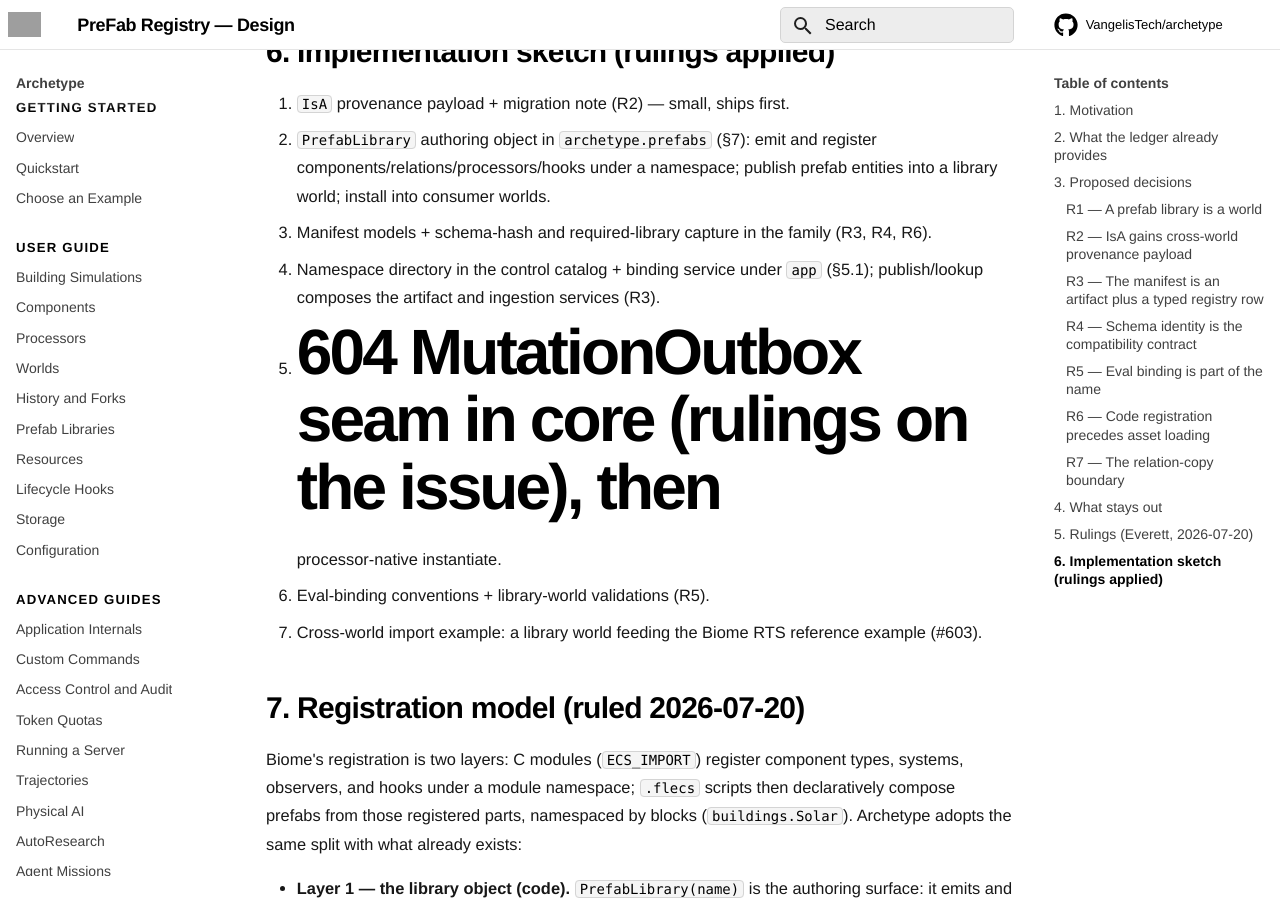
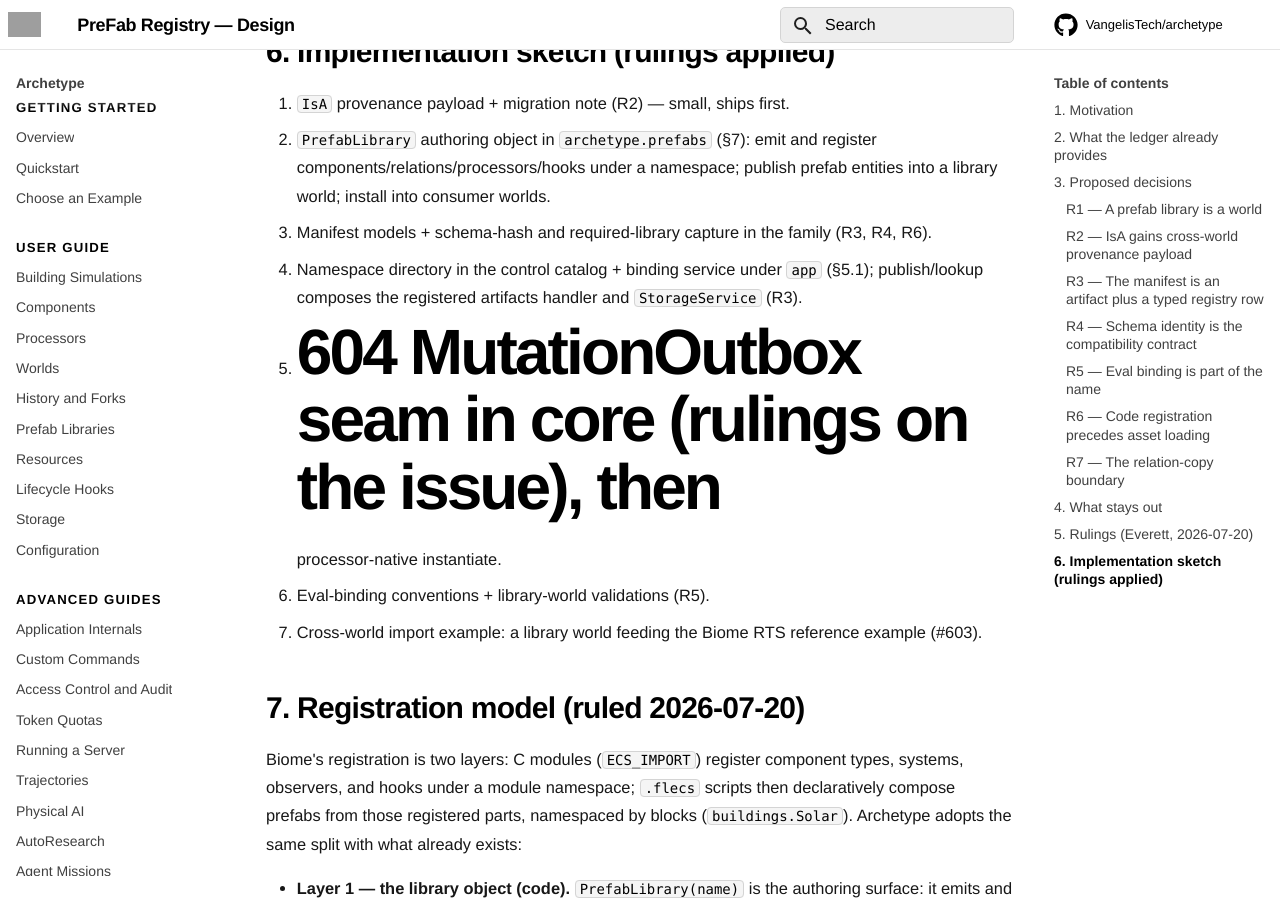
Before and after one commit to VangelisTech/archetype, an MkDocs documentation site: the page built from docs/design/prefab-registry.md, in a window 1280 px wide and 900 px high, scrolled down 4215 px. Built offline with MkDocs 1.6.1 and Material for MkDocs 9.7.7, drawn with Linux system fonts in a browser that asks for light colours; comment, search, counter and statistics services are not loaded; grey boxes are pictures that could not be loaded.

Commit message:
docs(artifacts): remove final facade topology echoes
Refs #651

Signed-off-by: Everett Kleven <ekleven@vangelis.tech>

```diff
--- a/docs/design/prefab-registry.md
+++ b/docs/design/prefab-registry.md
@@ -173,7 +173,8 @@ deliberately generalized under `archetype.prefabs`.
 3. Manifest models + schema-hash and required-library capture in the family
    (R3, R4, R6).
 4. Namespace directory in the control catalog + binding service under `app`
-   (§5.1); publish/lookup composes the artifact and ingestion services (R3).
+   (§5.1); publish/lookup composes the registered artifacts handler and
+   `StorageService` (R3).
 5. #604 MutationOutbox seam in core (rulings on the issue), then
    processor-native instantiate.
 6. Eval-binding conventions + library-world validations (R5).
```
Also changed, not shown: AGENTS.md (+1 -2 lines).
